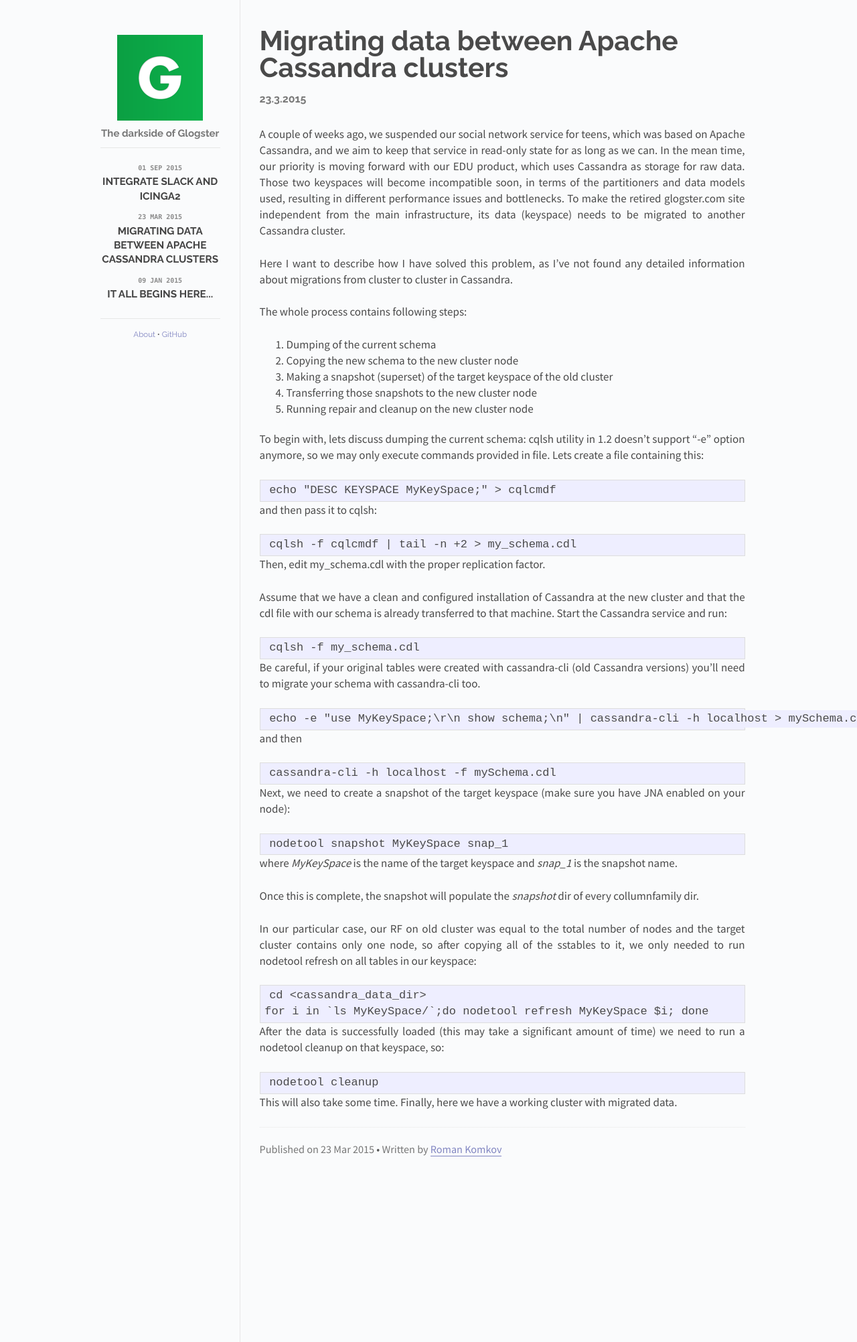
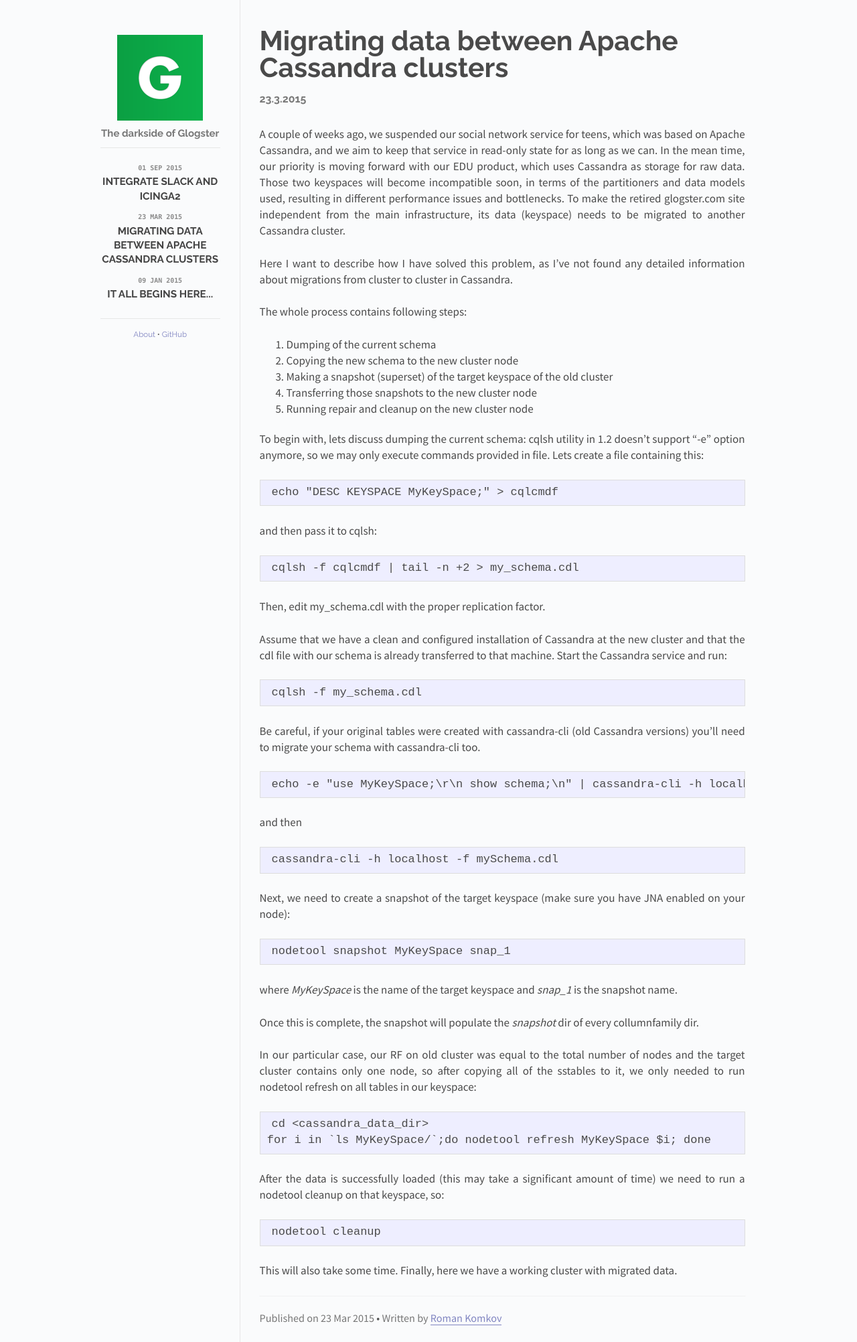
Before and after one commit to Glogster/glogster.github.io, a Jekyll site: the page built from _posts/2015-03-23-cassandra-migration.md, in a window 1280 px wide. Shown: the whole page at 67% size. Built offline with Jekyll 4.4.1, drawn with Linux system fonts in a browser that asks for light colours; comment, search, counter and statistics services are not loaded.

Commit message:
improve pre style

```diff
--- a/css/main.css
+++ b/css/main.css
@@ -173,7 +173,9 @@
 .post pre {
   border: 1px solid #ddd;
   background-color: #eef;
-  padding: .2em .4em;
+  padding: .4em .6em;
+  margin-bottom: 1.45em;
+  overflow: scroll;
 }
 
 .post p {
```
